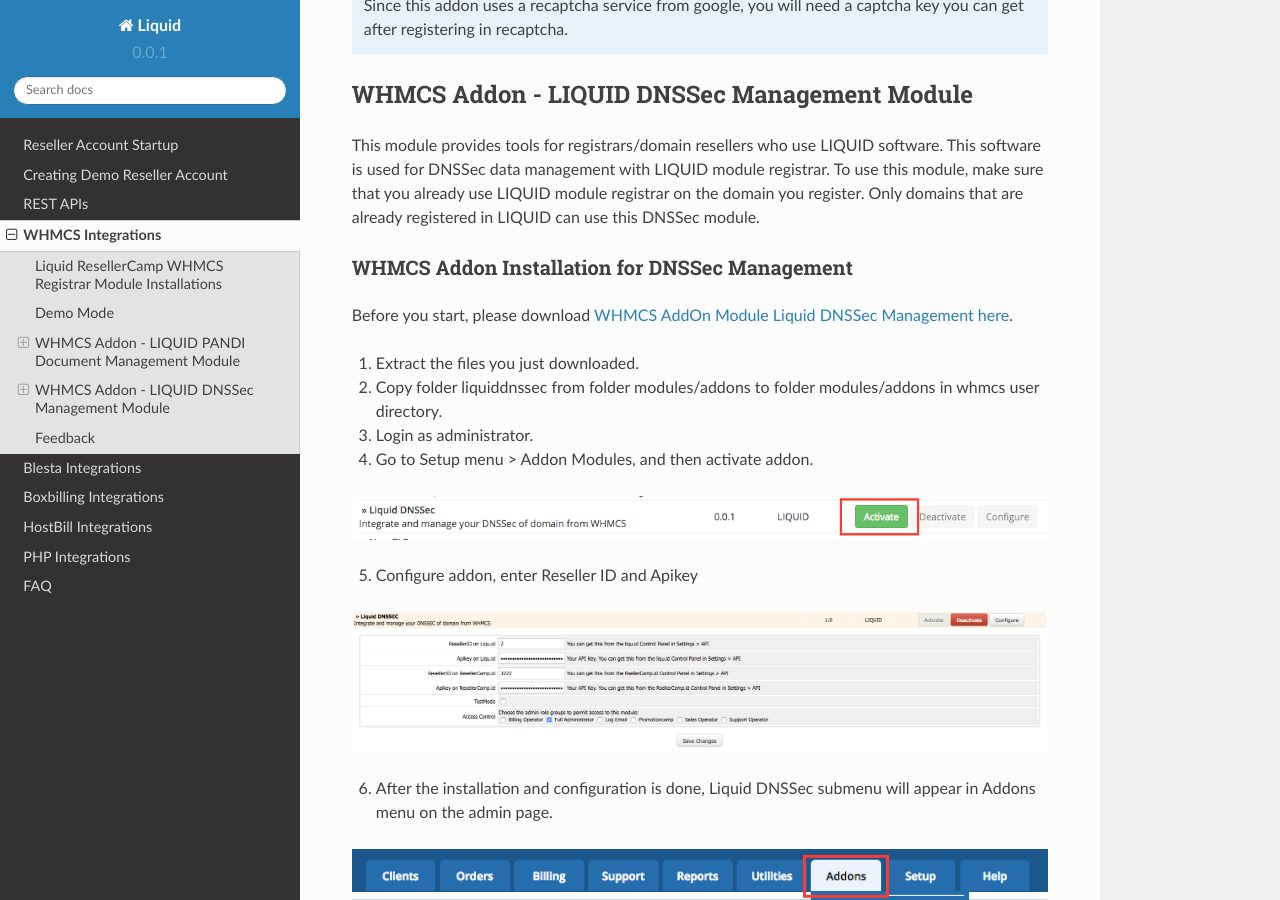
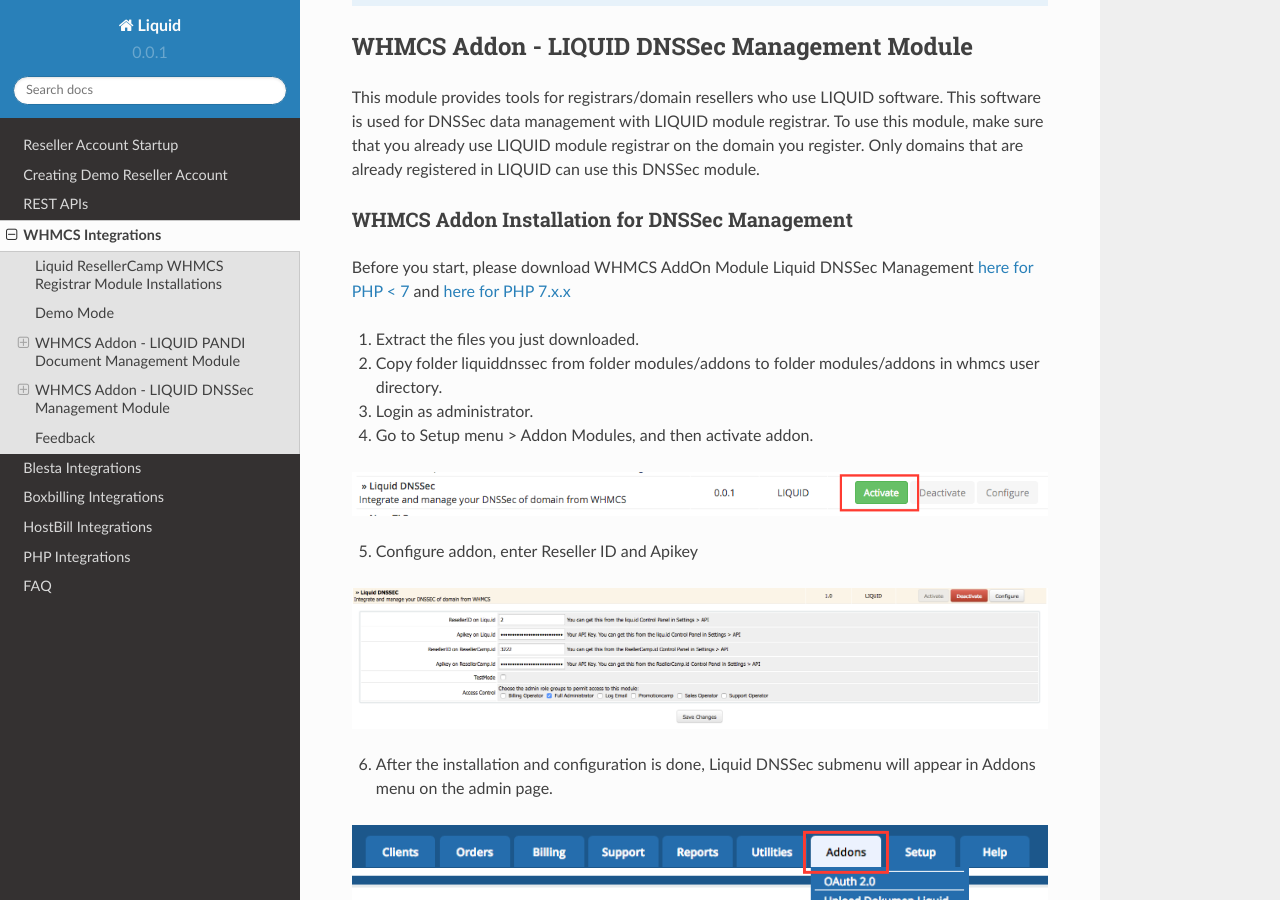
Before and after one commit to liquidregistrar/liquid-docs, a Sphinx documentation site: the page built from docs/source/whmcs.rst, in a window 1280 px wide and 900 px high, scrolled down 4380 px. Built offline with Sphinx 7.4.7 and the Read the Docs theme 2.0.0, drawn with Linux system fonts in a browser that asks for light colours; some of the changed text lies outside the part shown.

Commit message:
Update whmcs.rst

```diff
--- a/docs/source/whmcs.rst
+++ b/docs/source/whmcs.rst
@@ -12,9 +12,7 @@
 	c. Click Add API Key button, enter the label and the IP address of the server where WHMCS is installed to authorize it for API access.
 	d. On the same page, note down the API Key.
 2. Copy the whmcs module files
-	a. Download ResellerCamp’s WHMCS Registrar Module :
-		- `For PHP < 7 <https://s3-ap-southeast-1.amazonaws.com/liqu.id/resellercamp-whmcs-module.zip>`_
-		- `For PHP 7.x.x <https://s3-ap-southeast-1.amazonaws.com/liqu.id/resellercamp-whmcs-module-ioncube-5.6.zip>`_
+	a. Download ResellerCamp’s WHMCS Registrar Module `here for PHP < 7 <https://s3-ap-southeast-1.amazonaws.com/liqu.id/resellercamp-whmcs-module.zip>`_ dan `here for PHP 7.x.x <https://s3-ap-southeast-1.amazonaws.com/liqu.id/resellercamp-whmcs-module-ioncube-5.6.zip>`_
 	b. Extract the zip files to /YourLocalPath/whmcs/modules/registrars
 	c. Remember to replace “/YourLocalPath” with the actual location where you installed WHMCS.
 3. Setup WHMCS Configuration
@@ -102,7 +100,7 @@
 WHMCS Addon Installation for DNSSec Management
 ^^^^^^^^^^^^^^^^^^^^^^^^^^^^^^^^^^^^^^^^^^^^^^
 
-Before you start, please download `WHMCS AddOn Module Liquid DNSSec Management here <https://s3-ap-southeast-1.amazonaws.com/liqu.id/resellercamp-whmcsaddon-liquiddssec.zip>`_.
+Before you start, please download WHMCS AddOn Module Liquid DNSSec Management `here for PHP < 7 <https://s3-ap-southeast-1.amazonaws.com/liqu.id/resellercamp-whmcsaddon-liquiddssec.zip>`_ and `here for PHP 7.x.x <https://s3-ap-southeast-1.amazonaws.com/liqu.id/resellercamp-whmcsaddon-liquiddssec-ioncube-5.6.zip>`_
 
 1. Extract the files you just downloaded.
 2. Copy folder liquiddnssec from folder modules/addons to folder modules/addons in whmcs user directory.
```
